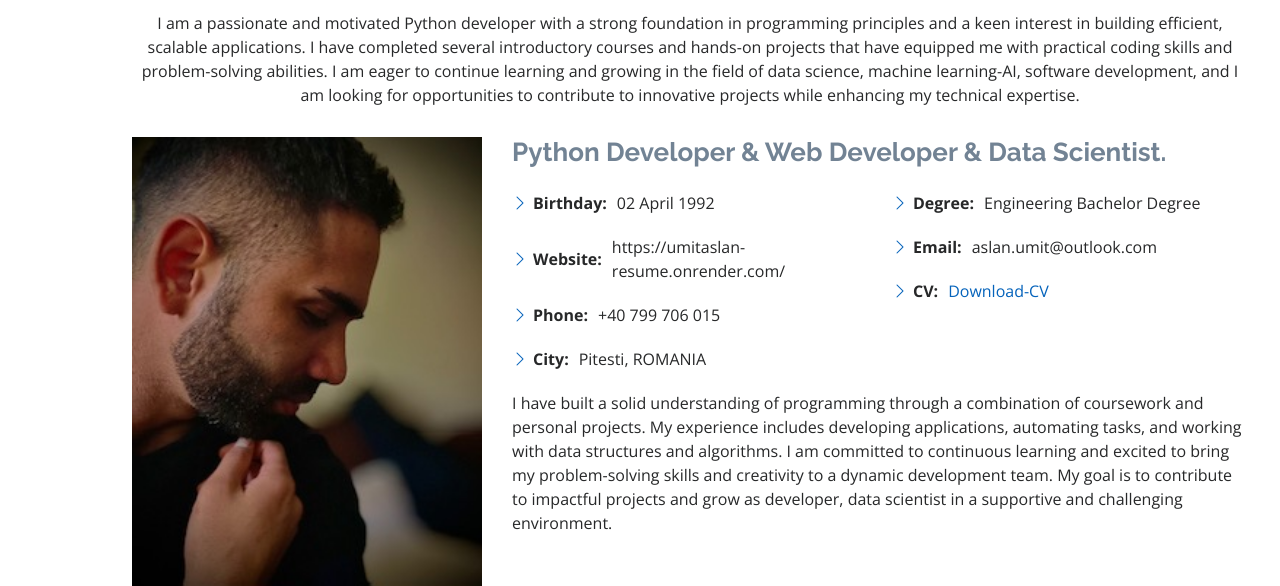
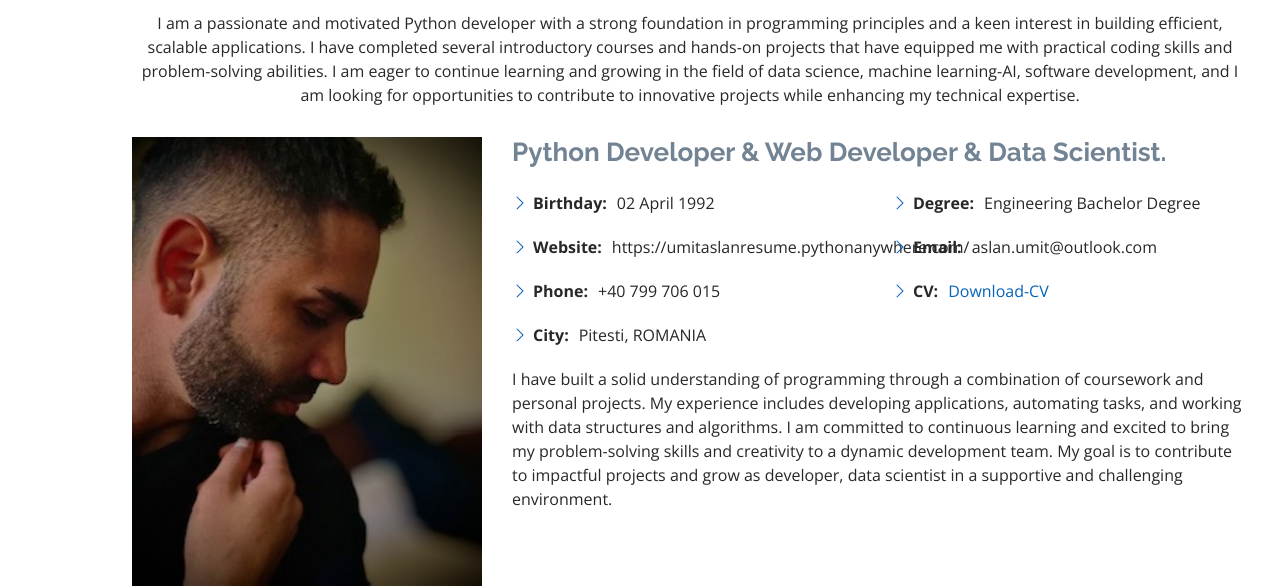
Before and after one commit to Digima9/Resume-CV-WebsiteV2, a Flask app: page / in a window 1280 px wide. Shown: the part 927-1513 px from the top of the page. Run offline with Flask 3, Linux system fonts and the light colour scheme; some libraries are stand-ins or nearby versions.

Commit message:
v16-pythonanywhere

```diff
--- a/main.py
+++ b/main.py
@@ -56,8 +56,8 @@ def contact_me():
 
         pprint.pprint(dict(os.environ))
         password = os.environ["PASSWORD"]
-        load_dotenv()
-
+        # load_dotenv()
+        #
         # APIKEY = os.environ["APIKEY"]
         # DOMAIN = os.environ["DOMAIN"]
         # url = f"https://api.mailgun.net/v3/{DOMAIN}/messages"
--- a/templates/index.html
+++ b/templates/index.html
@@ -109,7 +109,7 @@
               <div class="col-lg-6">
                 <ul>
                   <li><i class="bi bi-chevron-right"></i> <strong>Birthday:</strong> <span>02 April 1992</span></li>
-                  <li><i class="bi bi-chevron-right"></i> <strong>Website:</strong> <span>https://umitaslan-resume.onrender.com/</span></li>
+                  <li><i class="bi bi-chevron-right"></i> <strong>Website:</strong> <span>https://umitaslanresume.pythonanywhere.com/</span></li>
                   <li><i class="bi bi-chevron-right"></i> <strong>Phone:</strong> <span>+40 799 706 015</span></li>
                   <li><i class="bi bi-chevron-right"></i> <strong>City:</strong> <span>Pitesti, ROMANIA</span></li>
                 </ul>
```
